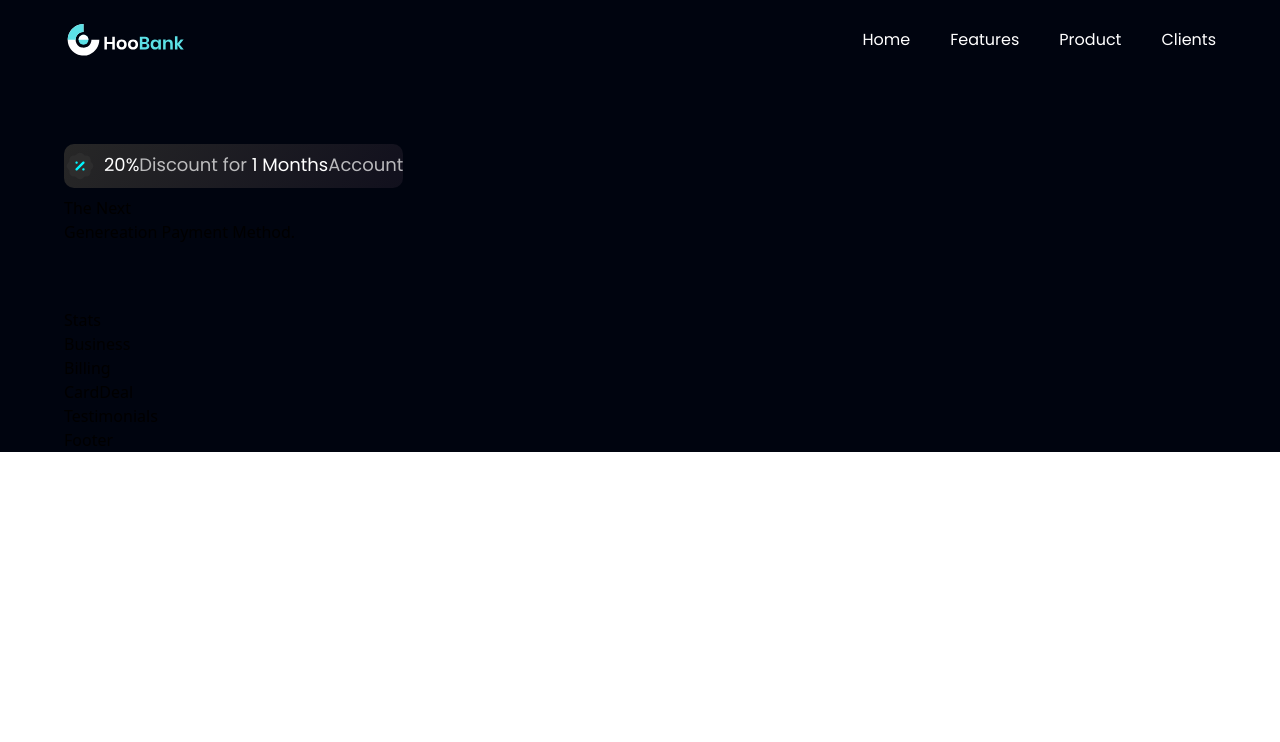
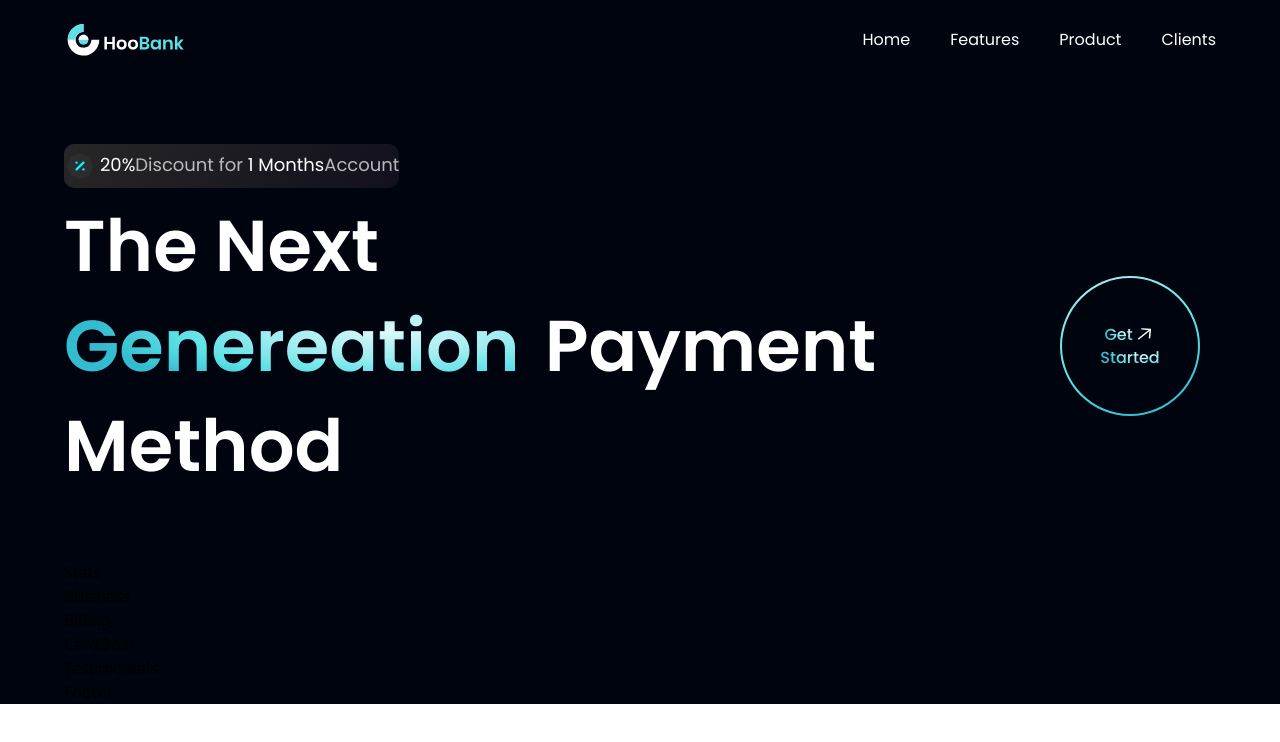
Before and after one commit to Dmitriy0642/tilewindcss_react, a React (Vite) app: page / in a window 1280 px wide. Shown: the top 742 px of the page. Built offline with nearby package versions, Linux system fonts and the light colour scheme.

Commit message:
creating-hero

```diff
--- a/src/components/GetStarted.jsx
+++ b/src/components/GetStarted.jsx
@@ -1,7 +1,30 @@
-import React from "react";
+import React from 'react'
+import styles from '../style'
+import { arrowUp } from '../assets'
+const GetStarted = () => {
+  return (
+    <div
+      className={`${styles.flexCenter} w-[140px] h-[140px] rounded-full bg-blue-gradient p-[2px] cursor-pointer `}
+    >
+      <div
+        className={`${styles.flexCenter} flex-col bg-primary w-[100%] h-[100%] rounded-full`}
+      >
+        <div className={`${styles.flexStart} flex-row `}>
+          <p className="font-poppins font-medium text-[18] leading-[23px] ">
+            <span className="text-gradient">Get</span>
+          </p>
+          <img
+            src={arrowUp}
+            alt="arrow"
+            className="w-[23px] h-[23px] object-contain"
+          />
+        </div>
+        <p className="font-poppins font-medium text-[18] leading-[23px] ">
+          <span className="text-gradient">Started</span>
+        </p>
+      </div>
+    </div>
+  )
+}
 
-const GetStarted = () => {
-  return <div>GetStarted</div>;
-};
-
-export default GetStarted;
+export default GetStarted
--- a/src/components/Hero.jsx
+++ b/src/components/Hero.jsx
@@ -1,6 +1,7 @@
-import React from "react";
-import styles from "../style";
-import {discount, robot} from "../assets";
+import React from 'react'
+import styles from '../style'
+import { discount, robot } from '../assets'
+import GetStarted from './GetStarted'
 
 const Hero = () => {
   return (
@@ -8,23 +9,30 @@ const Hero = () => {
       id="home"
       className={`flex md:flex-row flex-col ${styles.paddingY}`}
     >
-      <div className={`${styles.flexStart} flex-col xl:px-0 sm:px-16 px-6`}>
-        <div className="flex flex-row item-center py-[6px] bg-discount-gradient rounded-[10px] mb-2">
+      <div
+        className={`flex-1 ${styles.flexStart} flex-col xl:px-0 sm:px-16 px-6`}
+      >
+        <div className=" flex flex-row item-center py-[6px] bg-discount-gradient rounded-[10px] mb-2">
           <img src={discount} alt="discount" className="w-[32px] h-[32px]" />
-          <p className={`${styles.paragraph} ml-2`}>
-            <span className="text-white">20%</span>
-            Discount for <span className="text-white">1 Months</span>Account
+          <p className={`${styles.paragraph} ml-0`}>
+            <span className="text-white ml-1">20%</span>
+            Discount for <span className="text-white mr-0">1 Months</span>
+            Account
           </p>
         </div>
-        <div className="flex flex-row justify-between items-center w-full">
-          <h1>
-            The Next<br className="sm:block hidden"></br> Genereation Payment
-            Method.
+        <div className=" flex flex-row justify-between items-center w-full">
+          <h1 className=" flex-1 font-poppins font-semibold ss:text-[72px] text-[52px] text-white ss:leading-[100px] leading-[75px] ">
+            The Next <br className="sm:block hidden" />{' '}
+            <span className="text-gradient mr-2 md:fot">Genereation</span>{' '}
+            Payment Method
           </h1>
+          <div className="ss:flex hidden md:mr-4 mr-0 ">
+            <GetStarted />
+          </div>
         </div>
       </div>
     </section>
-  );
-};
+  )
+}
 
-export default Hero;
+export default Hero
```
Also changed, not shown: src/App.jsx (+5 -5 lines).
